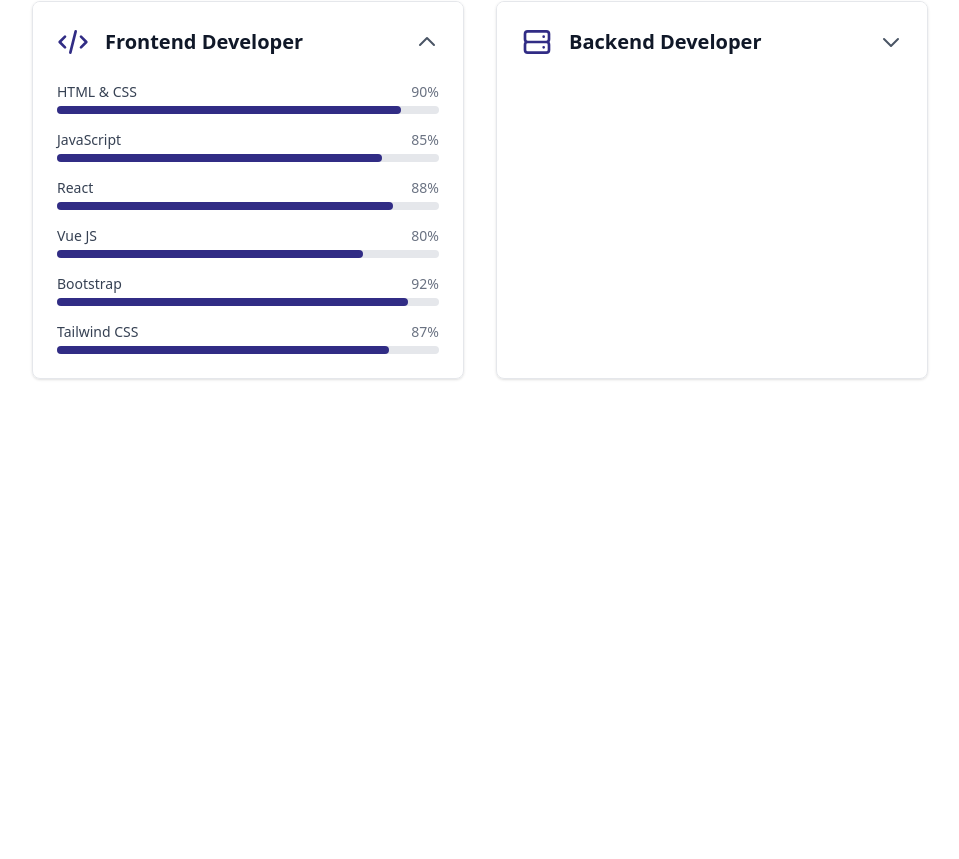
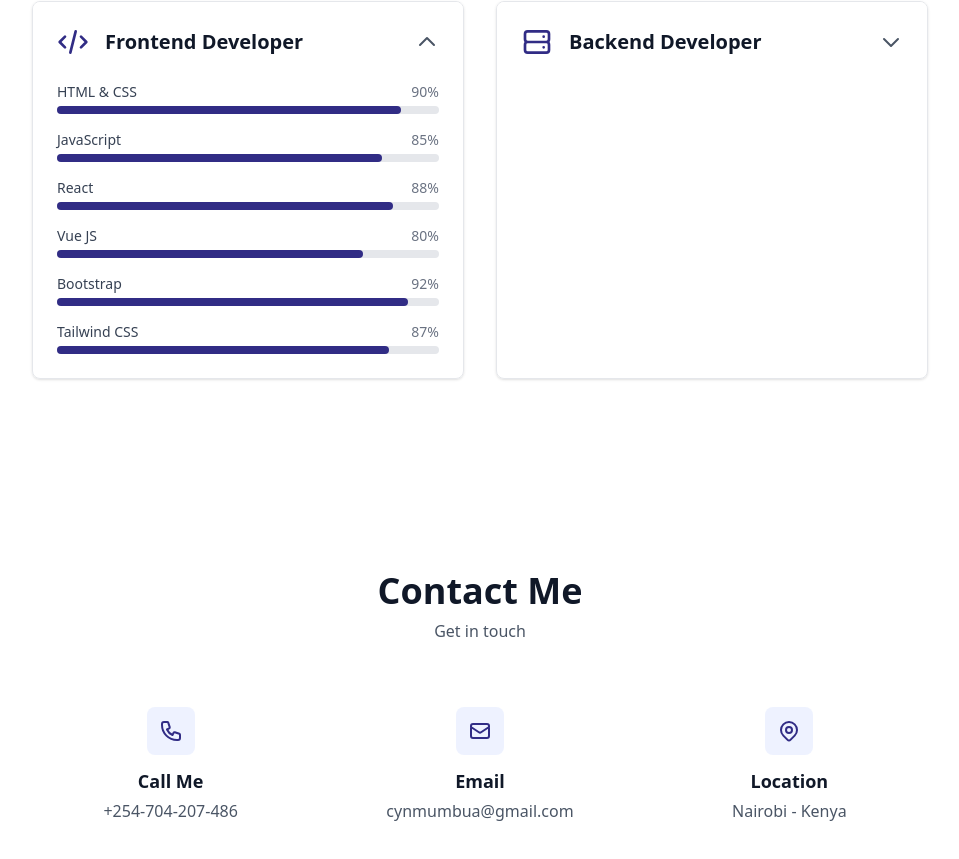
Before and after one commit to Mwandii/cynthia-personal-website, a React (Vite) app: page / in a window 1280 px wide. Shown: the part 1495-2354 px from the top of the page, without its empty margins (160-1119 px from the left). Before the commit the page ends 1970 px from the top, so only its background shows below. Built offline with nearby package versions, Linux system fonts and the light colour scheme.

Commit message:
style: add style to contact me section

```diff
--- a/src/Pages/Homepage.jsx
+++ b/src/Pages/Homepage.jsx
@@ -1,4 +1,5 @@
 import About from "../components/About";
+import ContactMe from "../components/ContactMe";
 import Hero from "../components/Hero";
 import Navbar from "../components/Navbar";
 import Skills from "../components/Skills";
@@ -10,6 +11,7 @@ function Homepage () {
         <Hero/>
         <About/>
         <Skills/>
+        <ContactMe/>
         </>
     )
 }
--- a/src/components/ContactMe.jsx
+++ b/src/components/ContactMe.jsx
@@ -1,7 +1,78 @@
 function ContactMe() {
-    return (
-        <></>
-    )
+  return (
+    <section id="contact" className="py-16 md:py-24 px-6 md:px-12 lg:px-24 bg-white">
+      <div className="max-w-4xl mx-auto">
+        {/* Section Title */}
+        <div className="text-center mb-12 md:mb-16">
+          <h2 className="text-3xl md:text-4xl font-bold text-gray-900 mb-2">
+            Contact Me
+          </h2>
+          <p className="text-gray-600">Get in touch</p>
+        </div>
+
+        {/* Contact Info */}
+        <div className="max-w-md md:max-w-none mx-auto md:grid md:grid-cols-3 md:gap-8 space-y-8 md:space-y-0">
+          {/* Call Me */}
+          <div className="flex md:flex-col items-start md:items-center gap-4 md:gap-3 md:text-center">
+            <div className="w-12 h-12 flex items-center justify-center shrink-0 rounded-lg bg-indigo-50 text-indigo-900">
+              <svg className="w-6 h-6" fill="none" stroke="currentColor" viewBox="0 0 24 24">
+                <path strokeLinecap="round" strokeLinejoin="round" strokeWidth={2} d="M3 5a2 2 0 012-2h3.28a1 1 0 01.948.684l1.498 4.493a1 1 0 01-.502 1.21l-2.257 1.13a11.042 11.042 0 005.516 5.516l1.13-2.257a1 1 0 011.21-.502l4.493 1.498a1 1 0 01.684.949V19a2 2 0 01-2 2h-1C9.716 21 3 14.284 3 6V5z" />
+              </svg>
+            </div>
+            <div className="flex-1">
+              <h3 className="text-lg font-semibold text-gray-900 mb-1">
+                Call Me
+              </h3>
+              <a
+                href="tel:+254793758835"
+                className="text-base text-gray-600 hover:text-indigo-900 transition-colors"
+              >
+                +254-704-207-486
+              </a>
+            </div>
+          </div>
+
+          {/* Email */}
+          <div className="flex md:flex-col items-start md:items-center gap-4 md:gap-3 md:text-center">
+            <div className="w-12 h-12 flex items-center justify-center shrink-0 rounded-lg bg-indigo-50 text-indigo-900">
+              <svg className="w-6 h-6" fill="none" stroke="currentColor" viewBox="0 0 24 24">
+                <path strokeLinecap="round" strokeLinejoin="round" strokeWidth={2} d="M3 8l7.89 5.26a2 2 0 002.22 0L21 8M5 19h14a2 2 0 002-2V7a2 2 0 00-2-2H5a2 2 0 00-2 2v10a2 2 0 002 2z" />
+              </svg>
+            </div>
+            <div className="flex-1">
+              <h3 className="text-lg font-semibold text-gray-900 mb-1">
+                Email
+              </h3>
+              <a
+                href="mailto:muindetuva@gmail.com"
+                className="text-base text-gray-600 hover:text-indigo-900 transition-colors break-all"
+              >
+                cynmumbua@gmail.com
+              </a>
+            </div>
+          </div>
+
+          {/* Location */}
+          <div className="flex md:flex-col items-start md:items-center gap-4 md:gap-3 md:text-center">
+            <div className="w-12 h-12 flex items-center justify-center shrink-0 rounded-lg bg-indigo-50 text-indigo-900">
+              <svg className="w-6 h-6" fill="none" stroke="currentColor" viewBox="0 0 24 24">
+                <path strokeLinecap="round" strokeLinejoin="round" strokeWidth={2} d="M17.657 16.657L13.414 20.9a1.998 1.998 0 01-2.827 0l-4.244-4.243a8 8 0 1111.314 0z" />
+                <path strokeLinecap="round" strokeLinejoin="round" strokeWidth={2} d="M15 11a3 3 0 11-6 0 3 3 0 016 0z" />
+              </svg>
+            </div>
+            <div className="flex-1">
+              <h3 className="text-lg font-semibold text-gray-900 mb-1">
+                Location
+              </h3>
+              <p className="text-base text-gray-600">
+                Nairobi - Kenya
+              </p>
+            </div>
+          </div>
+        </div>
+      </div>
+    </section>
+  );
 }
 
 export default ContactMe;
```
